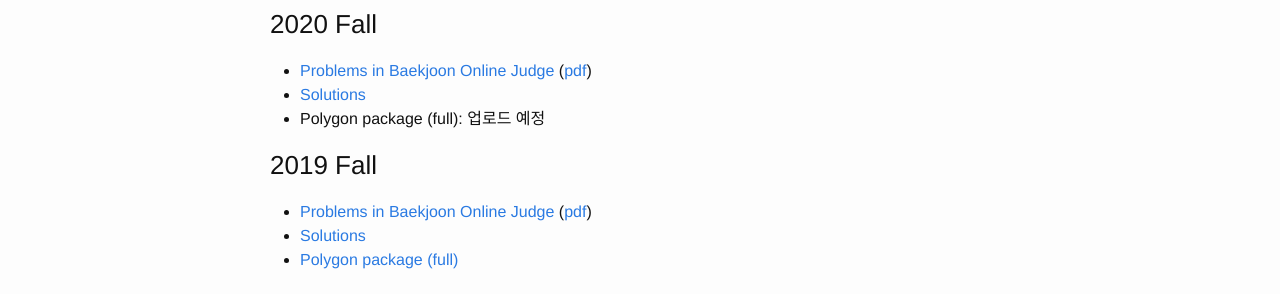
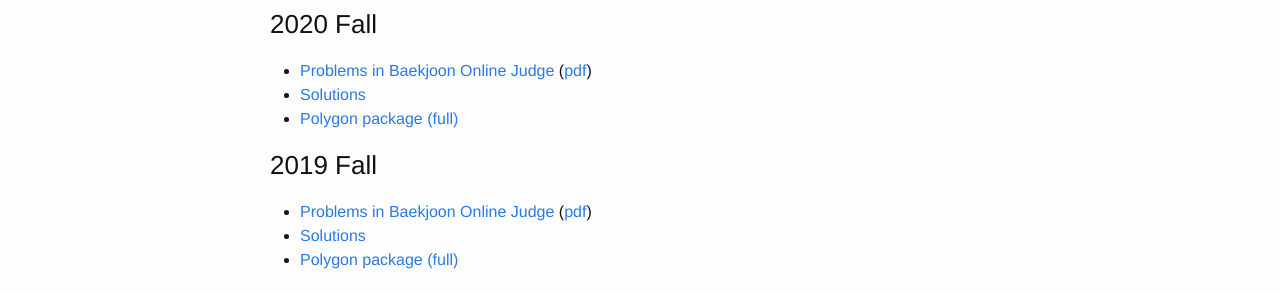
Before and after one commit to RUN-KAIST/kaist.run, a Jekyll site: the page built from contests/ko.md, in a window 1280 px wide. Shown: the part 261-555 px from the top of the page. Built offline with Jekyll 4.4.1, drawn with Linux system fonts in a browser that asks for light colours.

Commit message:
Update ko.md

```diff
--- a/contests/ko.md
+++ b/contests/ko.md
@@ -15,7 +15,7 @@ order: 3
 
  * [Problems in Baekjoon Online Judge](https://www.acmicpc.net/category/detail/2329) ([pdf](https://kaist.run/contest/2020-fall/problemset.pdf))
  * [Solutions](https://kaist.run/contest/2020-fall/solution.pdf)
- * Polygon package (full): 업로드 예정
+ * [Polygon package (full)](https://drive.google.com/drive/folders/1VpNt3qBqOn_Xurdug0R3yPBoVkXc5cKn?usp=sharing)
 
 ### 2019 Fall
 
```
